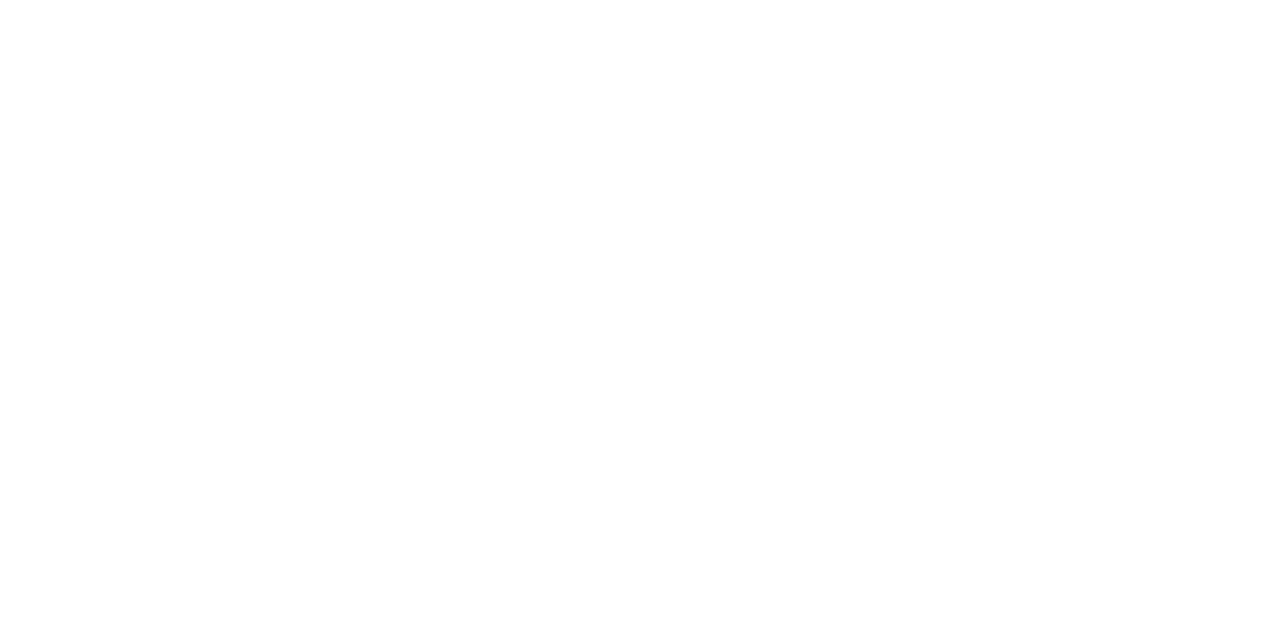
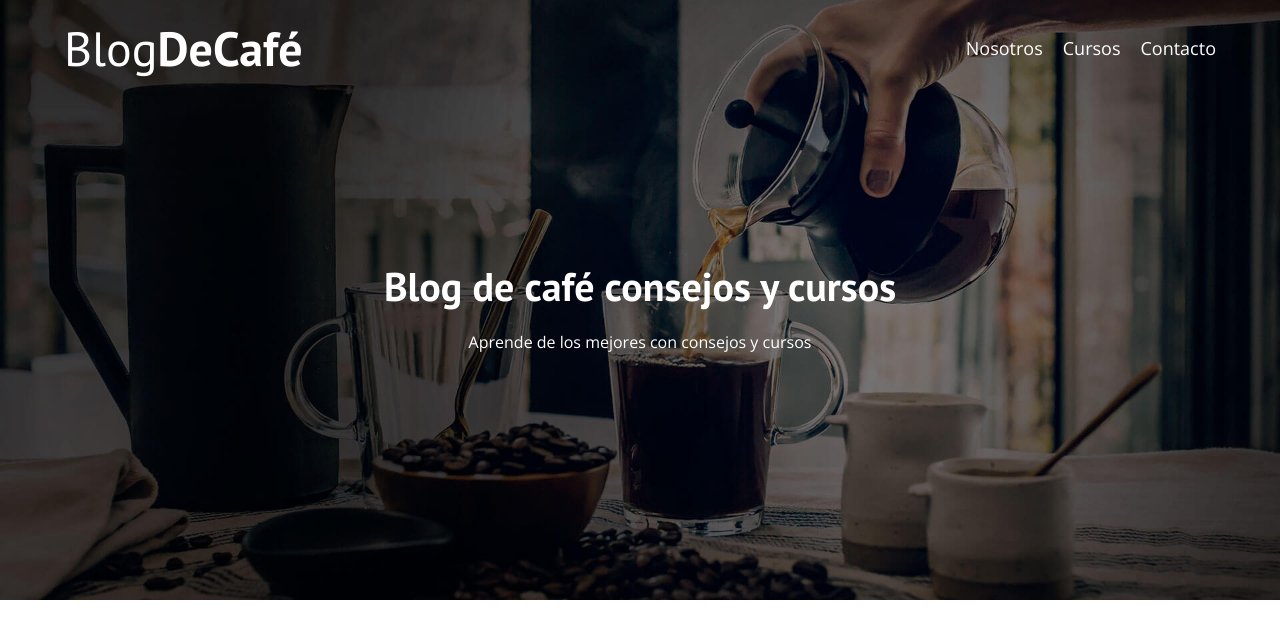
Before and after one commit to KarenVane24/Blog-caf-, a plain HTML site: page index.html in a window 1280 px wide. Drawn offline with nearby package versions, Linux system fonts and the light colour scheme.

Commit message:
CSS header

```diff
--- a/css/style.css
+++ b/css/style.css
@@ -58,3 +58,49 @@ img{
 .centrar-text{
     text-align: center;
 }
+
+.header{
+    background-image: url(../img/banner.jpg);
+    height: 60rem;
+    background-size: cover;
+    background-repeat: no-repeat;
+    background-position: center center;
+}
+.header__text{
+    text-align: center;
+    color: var(---blanco);
+    margin-top: 5rem;
+}
+@media (min-width:768px){
+  .header__text{
+    margin-top: 15rem;
+  }
+}
+@media (min-width:768px){
+  .barra{
+    display: flex;
+    justify-content: space-between;
+    align-items: center;
+  }
+}
+.logo{
+    color: var(---blanco);
+}
+.logo__nombre{
+    font-weight: 500;
+}
+.logo__negrita{
+    font-weight: 700;
+}
+@media (min-width:768px){
+    .navegacion{
+      display: flex;
+      gap: 2rem;
+    }
+  }
+.navegacion__enlace{
+    display: block;
+    text-align: center;
+    font-size: 1.8rem;
+    color: var(---blanco);
+}
--- a/index.html
+++ b/index.html
@@ -9,6 +9,24 @@
     <link rel="stylesheet" href="css/style.css">
 </head>
 <body>
+    <header class="header">
+        <div class="contenedor">
+            <div class="barra">
+                <a href="index.html" class="logo">
+                    <h1 class="logo__nombre no-margin centrar-text">Blog<span class="logo__negrita">DeCafé</span></h1>
+                </a>
+                <nav class="navegacion">
+                    <a href="nosotros.html" class="navegacion__enlace">Nosotros</a>
+                    <a href="curso.htm" class="navegacion__enlace">Cursos</a>
+                    <a href="contacto.html" class="navegacion__enlace">Contacto</a>
+                </nav>
+            </div>
+        </div>
+        <div class="header__text">
+            <h2 class="no-margin">Blog de café consejos y cursos</h2>
+            <p class="no-margin">Aprende de los mejores con consejos y cursos </p>
+        </div>
+    </header>
 
 </body>
 </html>
```
